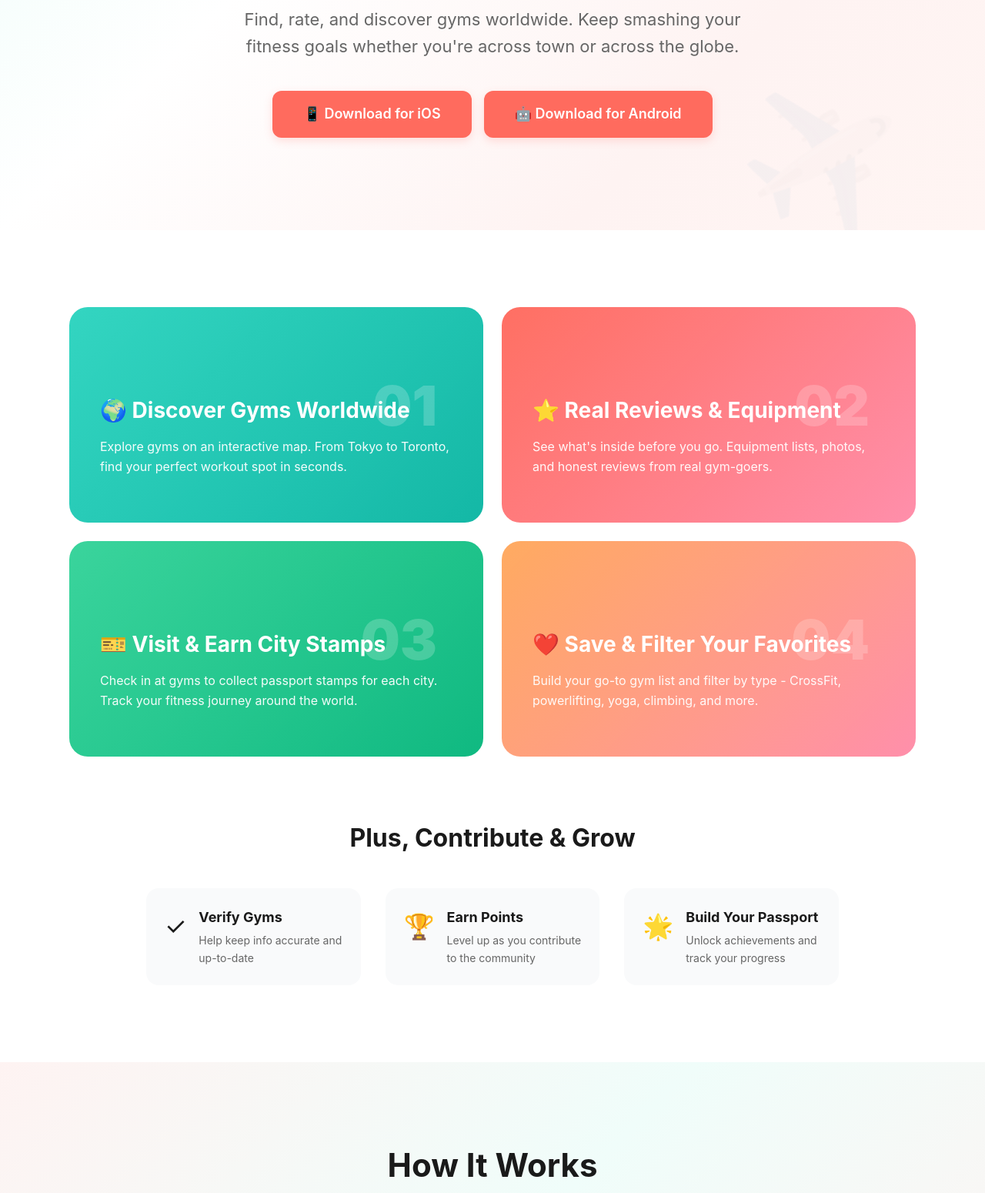
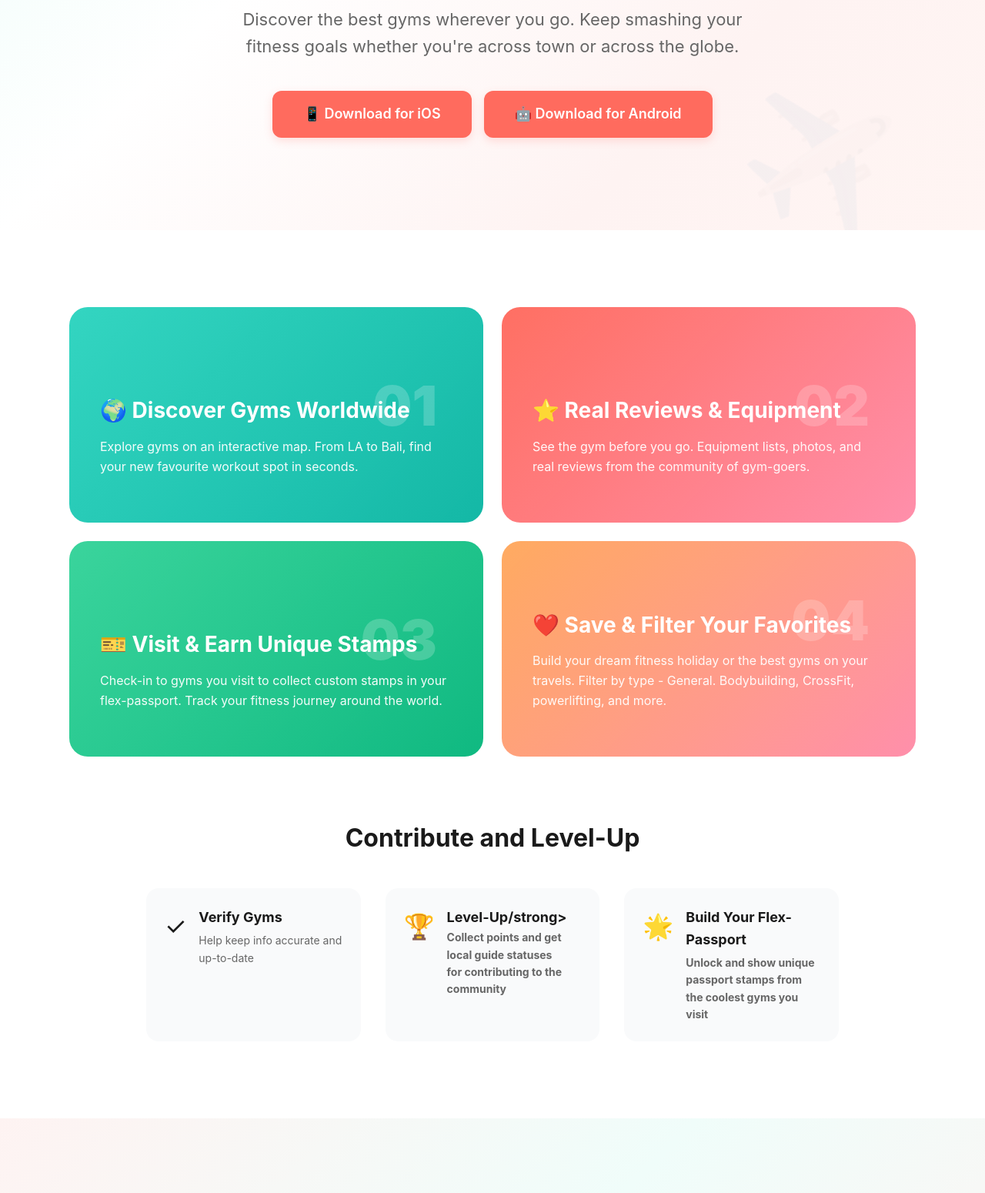
Before and after one commit to NonFungibleH/Lift-Away, a plain HTML site: page index.html in a window 1280 px wide. Shown: the part 341-1891 px from the top of the page at 77% size. Drawn offline with Linux system fonts and the light colour scheme.

Commit message:
Update index.html

```diff
--- a/index.html
+++ b/index.html
@@ -498,8 +498,8 @@
 
     <section class="hero">
         <div class="container">
-            <h1>Never Skip Leg Day,<br><span class="highlight">No Matter Where You Are</span></h1>
-            <p>Find, rate, and discover gyms worldwide. Keep smashing your fitness goals whether you're across town or across the globe.</p>
+            <h1>Never Skip Leg Day<br><span class="highlight">No Matter Where You Are</span></h1>
+            <p>Discover the best gyms wherever you go. Keep smashing your fitness goals whether you're across town or across the globe.</p>
             <div class="cta-buttons">
                 <a href="#" class="btn-primary">
                     📱 Download for iOS
@@ -519,7 +519,7 @@
                     <div class="feature-content">
                         <div class="feature-number">01</div>
                         <h3>🌍 Discover Gyms Worldwide</h3>
-                        <p>Explore gyms on an interactive map. From Tokyo to Toronto, find your perfect workout spot in seconds.</p>
+                        <p>Explore gyms on an interactive map. From LA to Bali, find your new favourite workout spot in seconds.</p>
                     </div>
                 </div>
 
@@ -527,15 +527,15 @@
                     <div class="feature-content">
                         <div class="feature-number">02</div>
                         <h3>⭐ Real Reviews & Equipment</h3>
-                        <p>See what's inside before you go. Equipment lists, photos, and honest reviews from real gym-goers.</p>
+                        <p>See the gym before you go. Equipment lists, photos, and real reviews from the community of gym-goers.</p>
                     </div>
                 </div>
 
                 <div class="main-feature-card stamps">
                     <div class="feature-content">
                         <div class="feature-number">03</div>
-                        <h3>🎫 Visit & Earn City Stamps</h3>
-                        <p>Check in at gyms to collect passport stamps for each city. Track your fitness journey around the world.</p>
+                        <h3>🎫 Visit & Earn Unique Stamps</h3>
+                        <p>Check-in to gyms you visit to collect custom stamps in your flex-passport. Track your fitness journey around the world.</p>
                     </div>
                 </div>
 
@@ -543,14 +543,14 @@
                     <div class="feature-content">
                         <div class="feature-number">04</div>
                         <h3>❤️ Save & Filter Your Favorites</h3>
-                        <p>Build your go-to gym list and filter by type - CrossFit, powerlifting, yoga, climbing, and more.</p>
+                        <p>Build your dream fitness holiday or the best gyms on your travels. Filter by type - General. Bodybuilding, CrossFit, powerlifting, and more.</p>
                     </div>
                 </div>
             </div>
 
             <!-- Secondary Features - Quick Highlights -->
             <div class="secondary-features">
-                <h3 class="secondary-title">Plus, Contribute & Grow</h3>
+                <h3 class="secondary-title">Contribute and Level-Up</h3>
                 <div class="quick-features">
                     <div class="quick-feature">
                         <span class="quick-icon">✓</span>
@@ -562,15 +562,15 @@
                     <div class="quick-feature">
                         <span class="quick-icon">🏆</span>
                         <div>
-                            <strong>Earn Points</strong>
-                            <p>Level up as you contribute to the community</p>
+                            <strong>Level-Up/strong>
+                            <p>Collect points and get local guide statuses for contributing to the community</p>
                         </div>
                     </div>
                     <div class="quick-feature">
                         <span class="quick-icon">🌟</span>
                         <div>
-                            <strong>Build Your Passport</strong>
-                            <p>Unlock achievements and track your progress</p>
+                            <strong>Build Your Flex-Passport</strong>
+                            <p>Unlock and show unique passport stamps from the coolest gyms you visit</p>
                         </div>
                     </div>
                 </div>
@@ -595,7 +595,7 @@
                 <div class="step">
                     <div class="step-number">3</div>
                     <h3>Visit & Check In</h3>
-                    <p>Go train, check in to earn points, and collect city stamps</p>
+                    <p>Go train, check in to earn points, and collect unique and rare stamps</p>
                 </div>
                 <div class="step">
                     <div class="step-number">4</div>
@@ -609,7 +609,7 @@
 <section class="final-cta" id="download">
         <div class="container">
             <h2>Ready to Smash It Anywhere?</h2>
-            <p>Download LiftAway and never let travel disrupt your gains again.</p>
+            <p>Download LiftAway and continue smashing it everywhere you go.</p>
             <div class="cta-buttons">
                 <a href="#" class="btn-primary">
                     📱 Get it on iOS
@@ -623,7 +623,7 @@
 
     <footer>
         <div class="container">
-            <p>&copy; 2025 LiftAway. Built for travelers who never skip leg day.</p>
+            <p>&copy; 2025 LiftAway. Built for those who never skip leg day.</p>
             <p style="margin-top: 12px;">
                 <a href="#">Privacy Policy</a> •
                 <a href="#">Terms of Service</a> •
```
